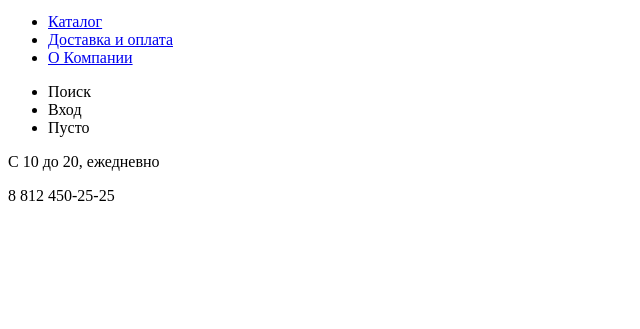
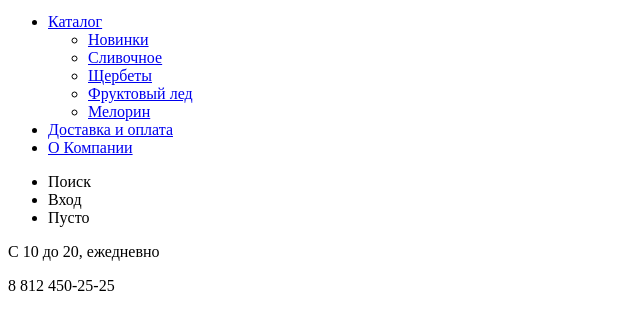
Before and after one commit to LauraHegay/564729-gllacy, a plain HTML site: page index.html in a window 1280 px wide. Shown: the part 29-358 px from the top of the page, without its empty margins (0-640 px from the left). Drawn offline with Linux system fonts and the light colour scheme.

Commit message:
Добавлено выпадающее подменю

```diff
--- a/index.html
+++ b/index.html
@@ -11,7 +11,16 @@
           <img src="img/index-logo.svg" width="154" height="64" alt="Логотип магазина мороженного «Глейси»">
         </a>
         <ul class="site-navigation">
-          <li><a href="catalog.html">Каталог</a></li>
+          <li>
+            <a href="catalog.html">Каталог</a>
+            <ul class="site-navigation-submenu">
+              <li><a class="novelty" href="novelty.html">Новинки</a></li>
+              <li><a href="creamy.html">Сливочное</a></li>
+              <li><a href="sherbet.html">Щербеты</a></li>
+              <li><a href="fruit-ice.html">Фруктовый лед</a></li>
+              <li><a href="melorin.html">Мелорин</a></li>
+            </ul>
+          </li>
           <li><a href="deliveri-and-payment.html">Доставка и оплата</a></li>
           <li><a href="about-company">О Компании</a></li>
         </ul>
```
